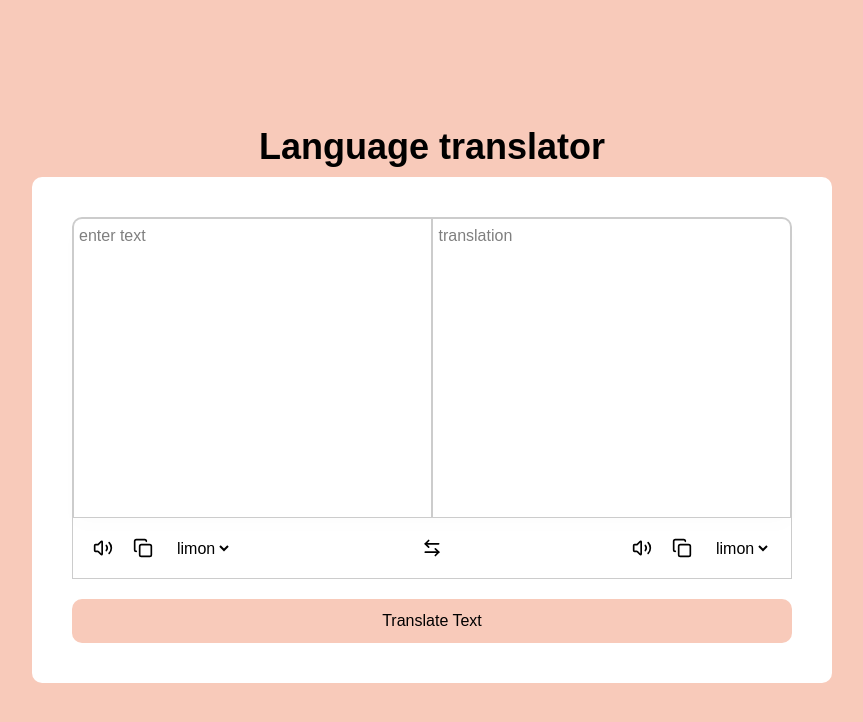
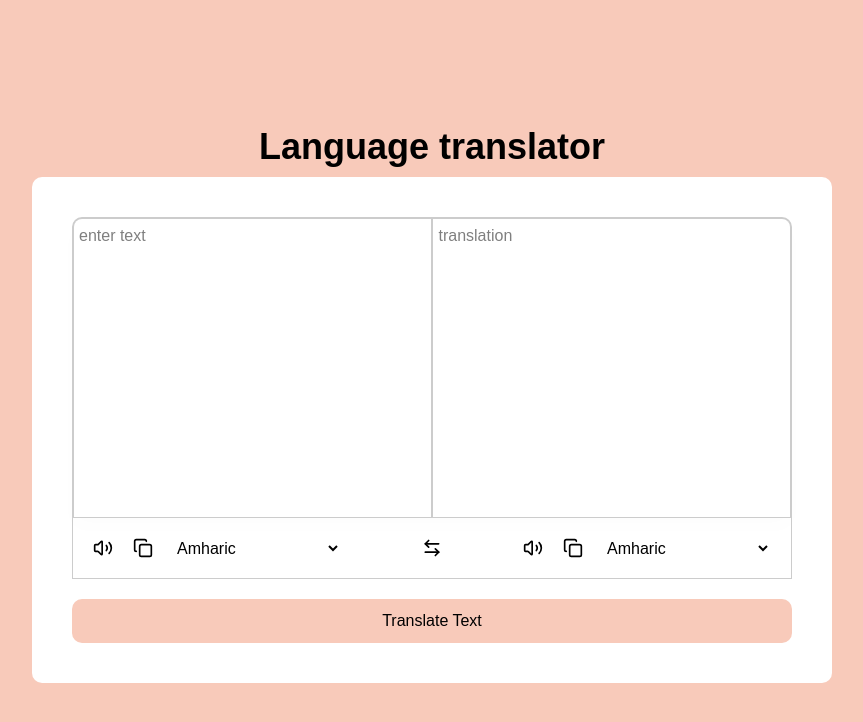
Before and after one commit to toufiq007/react-translator-app, a React (Vite) app: page / in a window 1280 px wide. Shown: the top 722 px of the page, without its empty margins (208-1071 px from the left). Built offline with nearby package versions, Linux system fonts and the light colour scheme.

Commit message:
render countries data to the select components

```diff
--- a/src/components/Translate.tsx
+++ b/src/components/Translate.tsx
@@ -1,4 +1,5 @@
 import { Volume2, Copy, ArrowLeftRight } from "lucide-react";
+import countries from "../data/data";
 
 const Translate = () => {
   return (
@@ -22,10 +23,7 @@ const Translate = () => {
           boxShadow: "0 10px 20px rgba(0,0,0,0.01)",
         }}
       >
-        <div
-          className="text-inputx"
-          style={{ display: "flex", height: "100%" }}
-        >
+        <div className="text-inputx" style={{ display: "flex", height: "100%" }}>
           <textarea
             spellCheck="false"
             placeholder="enter text"
@@ -64,9 +62,11 @@ const Translate = () => {
           <Volume2 size="20px" />
           <Copy size="20px" />
           <select>
-            <option>limon</option>
-            <option>limon</option>
-            <option>limon</option>
+            {Object.entries(countries).map(([code, name]) => (
+              <option key={code} value={code}>
+                {name}
+              </option>
+            ))}
           </select>
         </div>
         <div>
@@ -76,9 +76,11 @@ const Translate = () => {
           <Volume2 size="20px" />
           <Copy size="20px" />
           <select>
-            <option>limon</option>
-            <option>limon</option>
-            <option>limon</option>
+            {Object.entries(countries).map(([code, name]) => (
+              <option key={code} value={code}>
+                {name}
+              </option>
+            ))}
           </select>
         </div>
       </div>
```
